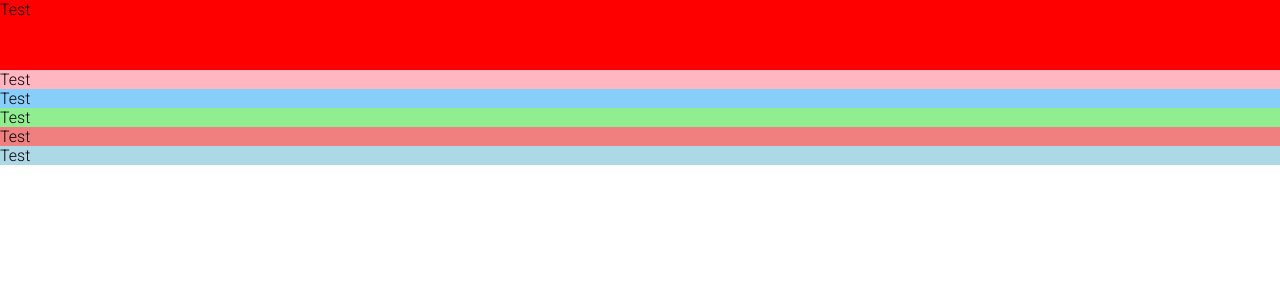
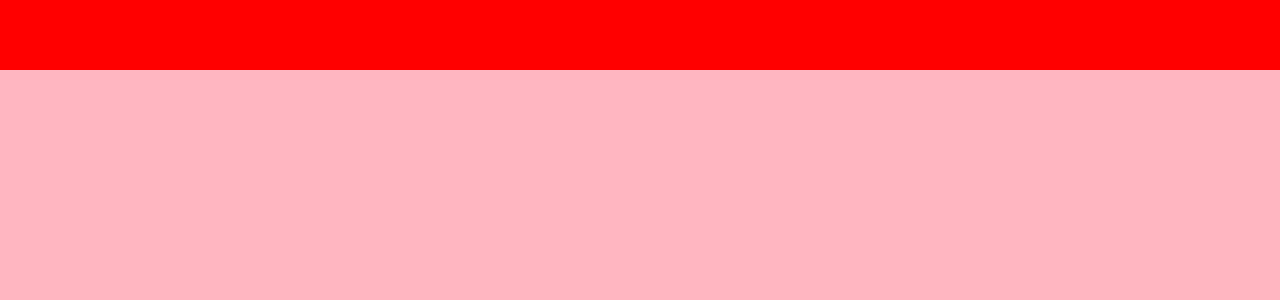
Before and after one commit to srknea/react-portfolio-project, a React (Create React App) app: page / in a window 1280 px wide. Shown: the top 300 px of the page. Built offline with nearby package versions, Linux system fonts and the light colour scheme.

Commit message:
snap-scroll effect

```diff
--- a/public/index.html
+++ b/public/index.html
@@ -13,6 +13,7 @@
       *{
         font-family: 'Roboto', sans-serif;
         margin: 0;
+        overflow-x: hidden;
       }
     </style>
   </head>
--- a/src/App.jsx
+++ b/src/App.jsx
@@ -4,6 +4,7 @@
 import Works from "./components/works/Works";
 import Testimonials from "./components/testimonials/Testimonials";
 import Contact from "./components/contact/Contact";
+import "./app.scss";
 
 function App() {
   return (
--- /dev/null
+++ b/src/app.scss
@@ -0,0 +1,24 @@
+.app{
+    height: 100vh;
+
+    .sections{
+        width: 100%;
+        height: calc(100vh - 70px);
+        background-color: lightsalmon;
+        position: relative;
+        top: 70px;
+        scroll-snap-type: y mandatory;
+        scrollbar-width: none; //for firefox
+        &::-webkit-scrollbar{
+            display: none;
+        }
+
+        > *{
+            width: 100vw;
+            height: calc(100vh - 70px);
+            scroll-snap-align: start;
+        }
+
+    }
+
+}
--- a/src/components/contact/Contact.jsx
+++ b/src/components/contact/Contact.jsx
@@ -3,7 +3,7 @@
 export default function Contact() {
   return (
     <div className="contact">
-      Test
+
     </div>
   )
 }
--- a/src/components/intro/Intro.jsx
+++ b/src/components/intro/Intro.jsx
@@ -3,7 +3,7 @@
 export default function Intro() {
   return (
     <div className="intro">
-      Test
+
     </div>
   )
 }
--- a/src/components/portfolio/Portfolio.jsx
+++ b/src/components/portfolio/Portfolio.jsx
@@ -3,7 +3,7 @@
 export default function Portfolio() {
   return (
     <div className="portfolio">
-      Test
+
     </div>
   )
 }
--- a/src/components/testimonials/Testimonials.jsx
+++ b/src/components/testimonials/Testimonials.jsx
@@ -3,7 +3,7 @@
 export default function Testimonials() {
   return (
     <div className="testimonials">
-      Test
+
     </div>
   )
 }
--- a/src/components/topbar/Topbar.jsx
+++ b/src/components/topbar/Topbar.jsx
@@ -3,7 +3,7 @@
 export default function Topbar() {
   return (
     <div className="topbar">
-     Test
+
     </div>
   )
 }
--- a/src/components/topbar/topbar.scss
+++ b/src/components/topbar/topbar.scss
@@ -3,4 +3,7 @@
     height: 70px;
     //background-color: #15023a;
     background-color: red;
+    position: fixed;
+    top: 0;
+    z-index: 2;
 }
--- a/src/components/works/Works.jsx
+++ b/src/components/works/Works.jsx
@@ -3,7 +3,7 @@
 export default function Works() {
   return (
     <div className='works'>
-      Test
+
     </div>
   )
 }
```
